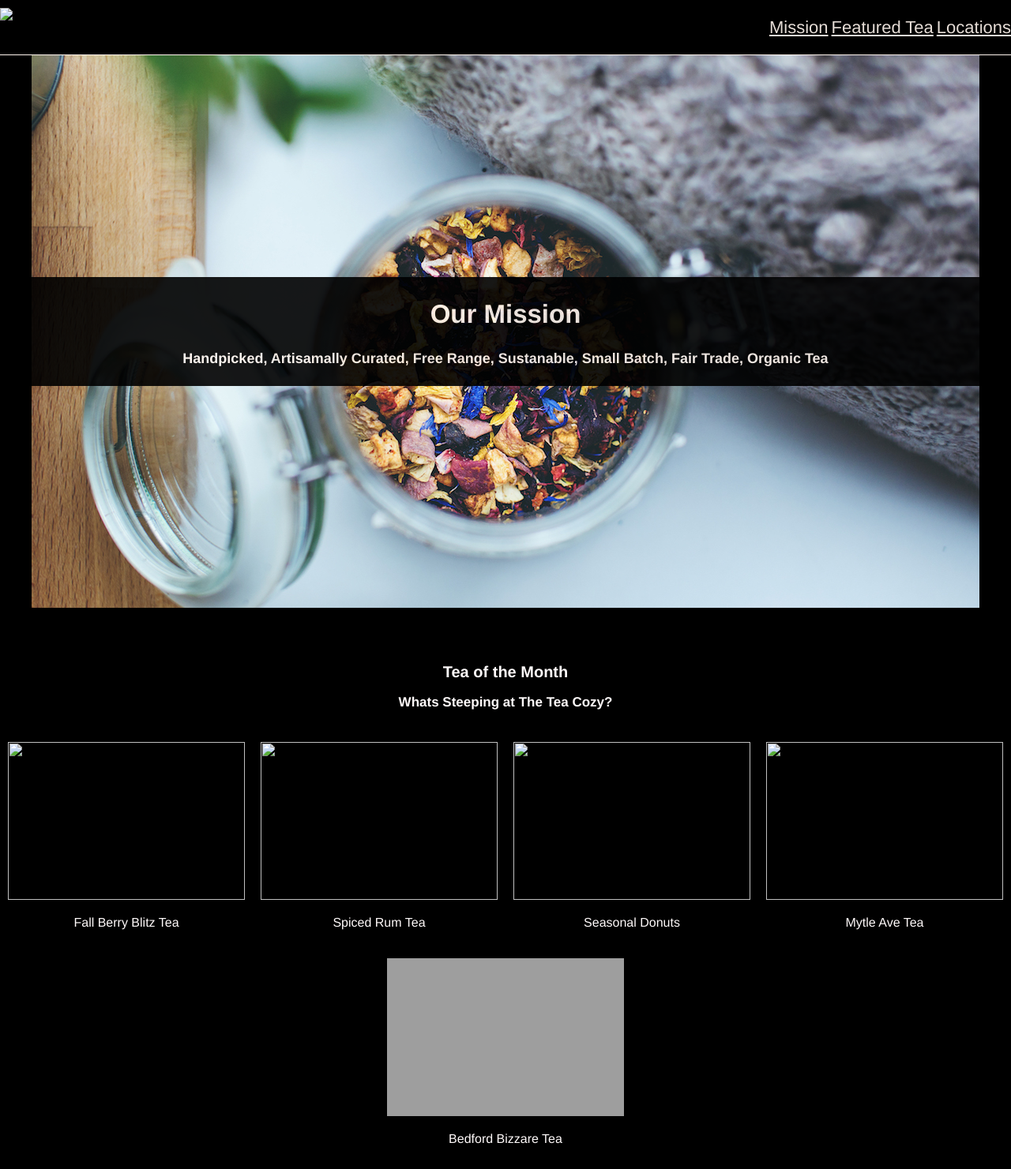
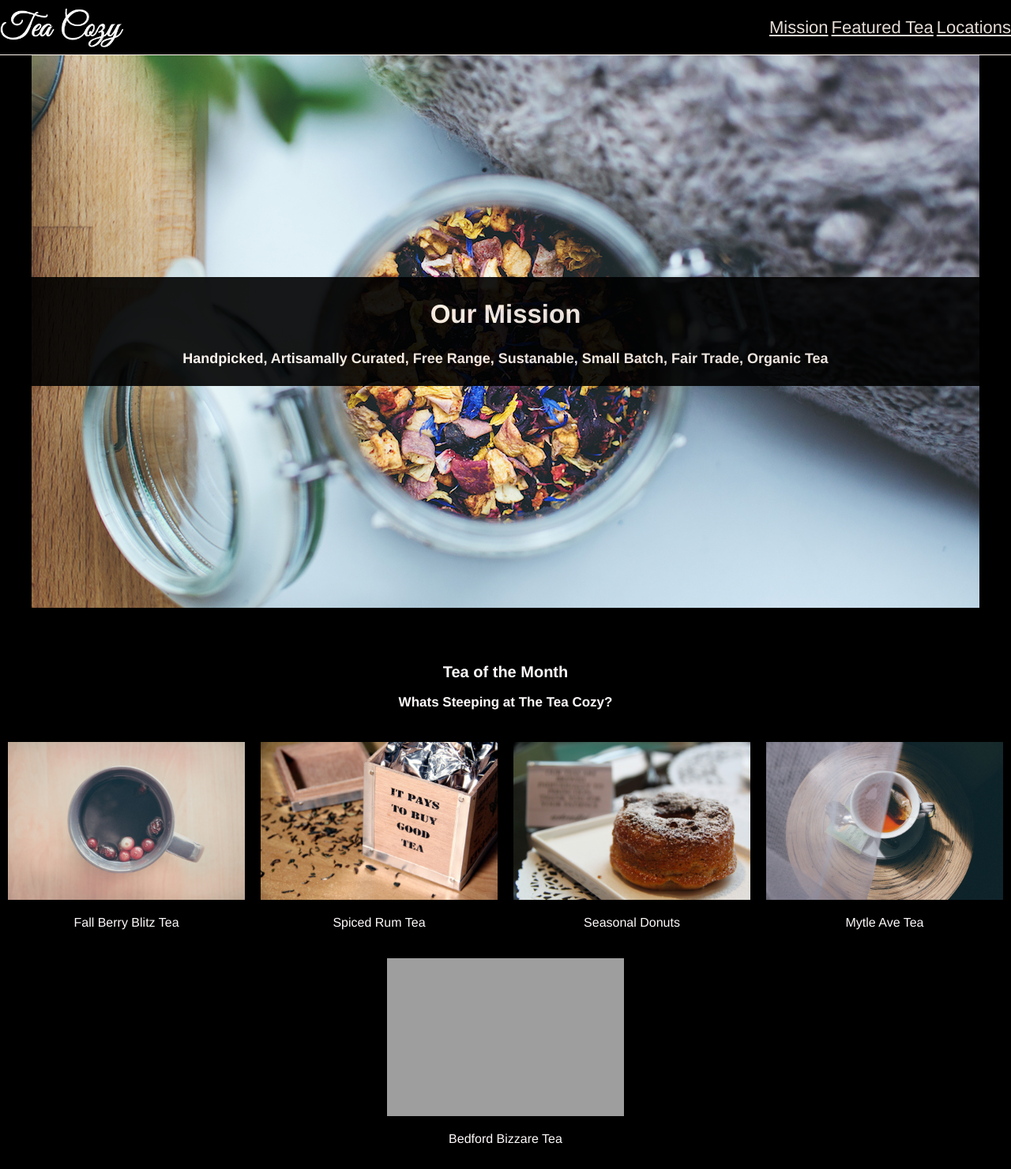
Before and after one commit to singhmoe007/teacozyproject, a plain HTML site: page index.html in a window 1280 px wide. Shown: the top 1481 px of the page at 79% size. Drawn offline with Linux system fonts and the light colour scheme; grey boxes are pictures that could not be loaded; files whose address does not match are found by name.

Commit message:
Update index.html

```diff
--- a/index.html
+++ b/index.html
@@ -10,7 +10,7 @@
 <body>
     <section class="header">
         <div class="logo">
-        <img src="./images/img-tea-cozy-logo.png">
+        <img src="img-tea-cozy-logo.png">
         </div>
 
         <div class="nav">
@@ -39,7 +39,7 @@
         <div class="images">
             <div class="image">
                 <div>
-                    <img  src="./images/container/img-berryblitz.jpg" height="200px" width="300px">
+                    <img  src="img-berryblitz.jpg" height="200px" width="300px">
                     <p>Fall Berry Blitz Tea</p>
                 </div>
             </div>
@@ -47,28 +47,28 @@
 
             <div class="image">
                 <div>
-                    <img  src="./images/container/img-spiced-rum.jpg" height="200px" width="300px">
+                    <img  src="img-spiced-rum.jpg" height="200px" width="300px">
                     <p>Spiced Rum Tea</p>
                 </div>
             </div>
 
             <div class="image">
                 <div>
-                    <img  src="./images/container/img-donut.jpg" height="200px" width="300px">
+                    <img  src="img-donut.jpg" height="200px" width="300px">
                     <p>Seasonal Donuts</p>
                 </div>
             </div>
 
             <div class="image">
                 <div>
-                    <img  src="./images/container/img-myrtle-ave.jpg" height="200px" width="300px">
+                    <img  src="img-myrtle-ave.jpg" height="200px" width="300px">
                     <p>Mytle Ave Tea</p>
                 </div>
             </div>
 
             <div class="image">
                 <div>
-                    <img  src="./images/container/img-bedford-bizarre.jpg" height="200px" width="300px">
+                    <img  src="img-bedford-bizarre.jpg" height="200px" width="300px">
                     <p>Bedford Bizzare Tea</p>
                 </div>
             </div>
```
